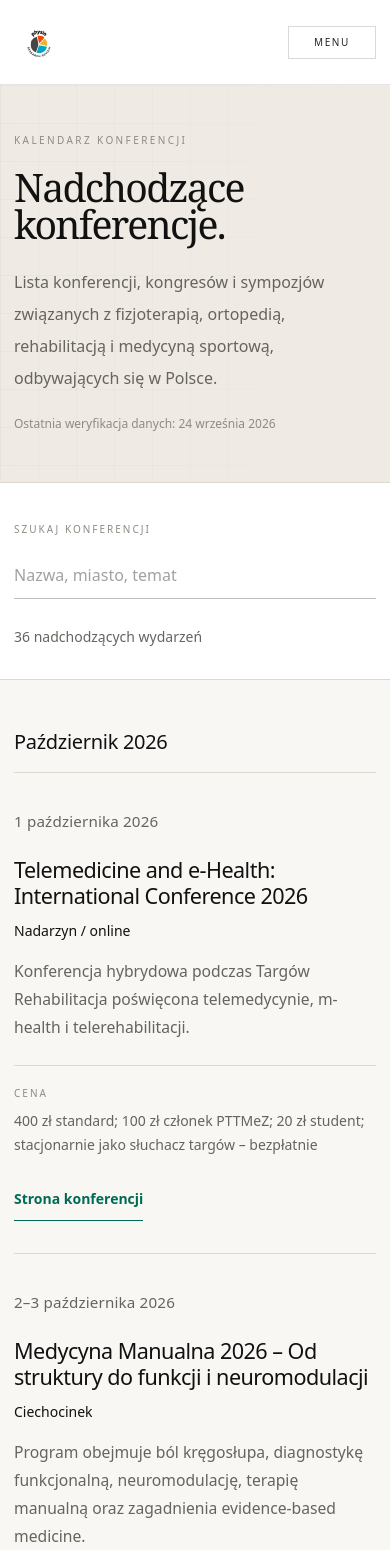
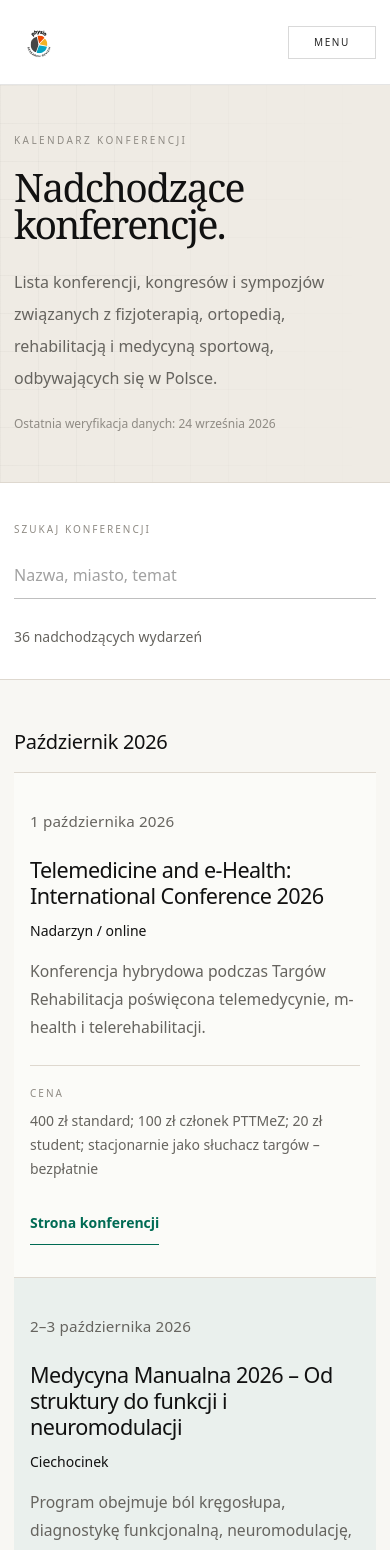
Before and after one commit to anisqo/physioresearch-review, a Next.js app: page /kalendarz in a window 390 px wide. Shown: the top 1550 px of the page. Built offline with nearby package versions, Linux system fonts and the light colour scheme.

Commit message:
Add alternating conference panel colors

```diff
--- a/src/components/conferences/ConferenceCalendar.tsx
+++ b/src/components/conferences/ConferenceCalendar.tsx
@@ -78,7 +78,7 @@ function ConferenceRow({ conference }: { conference: Conference }) {
       : null;
 
   return (
-    <article className="grid gap-6 border-t border-[color:var(--line)] py-8 transition-colors hover:bg-white/45 sm:py-9 lg:grid-cols-[11rem_minmax(0,1fr)_13rem] lg:gap-10 lg:px-4">
+    <article className="grid gap-6 border-t border-[color:var(--line)] px-4 py-8 transition-colors odd:bg-white/40 even:bg-[#eaf0ed] hover:bg-[#dfe9e4] sm:px-5 sm:py-9 lg:grid-cols-[11rem_minmax(0,1fr)_13rem] lg:gap-10 lg:px-4">
       <div className="pt-1">
         <time
           dateTime={conference.dateStart}
```
